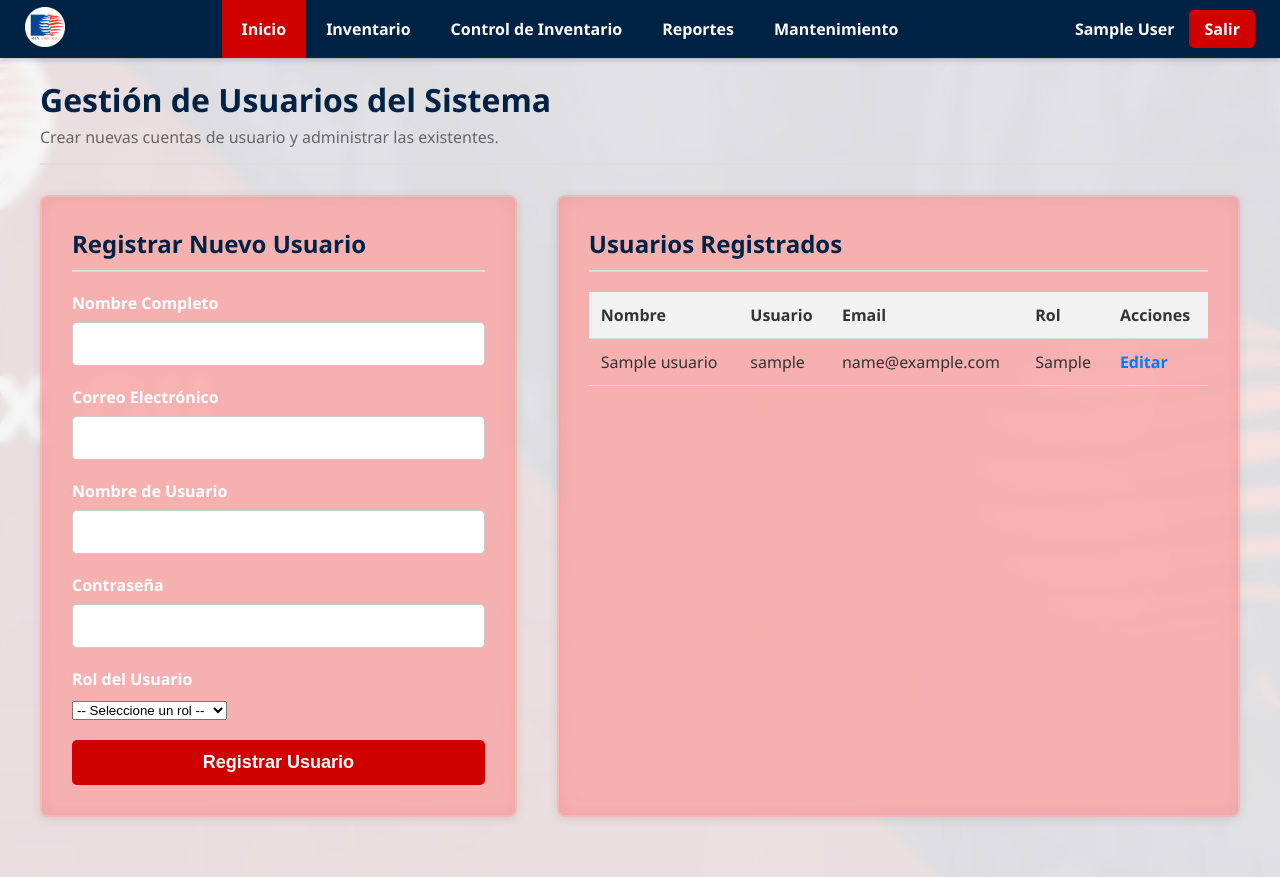
After one commit to rogerrcarvajal/SWIBO, a PHP site: page /pages/gestion_usuarios.php in a window 1280 px wide. The commit adds this page. Run offline with PHP 8.4, Linux system fonts and the light colour scheme; the visitor is signed in with stand-in values (Sample User, id 1); tables that the repository leaves empty or names only in its code hold one stand-in row (values such as "Sample post"); some libraries are stand-ins or nearby versions.

Commit message:
SESION y GESTION DE USUARIO - Actualizaciones varias

```diff
--- a/pages/dashboard.php
+++ b/pages/dashboard.php
@@ -22,7 +22,7 @@ require_once __DIR__ . '/../src/protector.php';
             </header>
 
             <div class="dashboard-widgets">
-                </div>
+            </div>
         </main>
     </div>
 </body>
--- /dev/null
+++ b/pages/gestion_usuarios.php
@@ -0,0 +1,189 @@
+<?php
+// Incluir el protector de sesión para asegurar que el usuario ha iniciado sesión.
+require_once __DIR__ . '/../src/protector.php';
+require_once __DIR__ . '/../src/db.php';
+
+// --- BLOQUE DE CONTROL DE ACCESO ---
+// Solo los administradores pueden acceder a esta página.
+if ($_SESSION['usuario_rol'] !== 'Admin') {
+    // Si no es admin, redirigir al dashboard. Podríamos añadir un mensaje de error.
+    header('Location: dashboard.php');
+    exit();
+}
+
+$mensaje = "";
+
+// --- LÓGICA PARA REGISTRAR UN NUEVO USUARIO ---
+if ($_SERVER["REQUEST_METHOD"] == "POST" && isset($_POST['registrar_usuario'])) {
+    $nombre_completo = $_POST["nombre_completo"] ?? '';
+    $email = $_POST["email"] ?? '';
+    $username = $_POST["username"] ?? '';
+    $password = $_POST["password"] ?? '';
+    $rol = $_POST["rol"] ?? '';
+
+    // Validaciones básicas
+    if (empty($nombre_completo) || empty($email) || empty($username) || empty($password) || empty($rol)) {
+        $mensaje = "⚠️ Todos los campos son obligatorios.";
+    } else {
+        // Verificar que el username o email no existan
+        $check_stmt = $conn->prepare("SELECT id FROM usuarios WHERE username = :username OR email = :email");
+        $check_stmt->execute([':username' => $username, ':email' => $email]);
+
+        if ($check_stmt->rowCount() > 0) {
+            $mensaje = "⚠️ El nombre de usuario o el email ya están registrados.";
+        } else {
+            // Encriptar la contraseña
+            $hashed_password = password_hash($password, PASSWORD_DEFAULT);
+
+            // Insertar el nuevo usuario en la base de datos
+            $sql = "INSERT INTO usuarios (nombre, email, username, password, rol) VALUES (:nombre, :email, :username, :password, :rol)";
+            $insert_stmt = $conn->prepare($sql);
+            $insert_stmt->execute([
+                ':nombre' => $nombre_completo,
+                ':email' => $email,
+                ':username' => $username,
+                ':password' => $hashed_password,
+                ':rol' => $rol
+            ]);
+            $mensaje = "✅ Usuario registrado correctamente.";
+        }
+    }
+}
+
+// --- OBTENER LA LISTA DE USUARIOS EXISTENTES ---
+$usuarios = $conn->query("SELECT id, nombre, username, email, rol FROM usuarios ORDER BY nombre ASC")->fetchAll(PDO::FETCH_ASSOC);
+
+?>
+<!DOCTYPE html>
+<html lang="es">
+<head>
+    <meta charset="UTF-8">
+    <meta name="viewport" content="width=device-width, initial-scale=1.0">
+    <title>SWIBO - Gestión de Usuarios</title>
+    <link rel="stylesheet" href="../public/css/style.css">
+    <style>
+        .main-content { padding: 20px 40px; }
+        .gestion-container {
+            display: flex;
+            flex-wrap: wrap;
+            gap: 40px;
+            margin-top: 20px;
+        }
+        .form-section, .list-section {
+            background-color: rgba(255, 0, 0, 0.274);
+            backdrop-filter:blur(10px);
+            border:2px solid rgba(255,255,255,0.18);
+            padding: 30px;
+            border-radius: 8px;
+            box-shadow: 0 2px 10px rgba(0,0,0,0.1);
+        }
+        .form-section { flex: 1; min-width: 350px; }
+        .list-section { flex: 1.5; min-width: 450px; }
+
+        h2 { color: #002244; border-bottom: 2px solid #ddd; padding-bottom: 10px; margin-top: 0; }
+
+        .user-table { width: 100%; border-collapse: collapse; margin-top: 20px; }
+        .user-table th, .user-table td {
+            text-align: left;
+            padding: 12px;
+            border-bottom: 1px solid #ddd;
+        }
+        .user-table th { background-color: #f2f2f2; }
+        .user-table tr:hover { background-color: #f9f9f9; }
+        .actions a {
+            margin-right: 10px;
+            text-decoration: none;
+            color: #007bff;
+            font-weight: bold;
+        }
+        .actions a.delete { color: #dc3545; }
+
+        .alert-message { padding: 10px; border-radius: 5px; margin-bottom: 15px; color: #fff; }
+        .alert-message.success { background-color: #28a745; }
+        .alert-message.error { background-color: #dc3545; }
+
+    </style>
+</head>
+<body>
+<div class="dashboard-container">
+    <?php require_once __DIR__ . '/../src/templates/navbar.php'; ?>
+
+    <main class="main-content">
+        <header class="main-header">
+            <h1>Gestión de Usuarios del Sistema</h1>
+            <p>Crear nuevas cuentas de usuario y administrar las existentes.</p>
+        </header>
+
+        <div class="gestion-container">
+            <div class="form-section">
+                <h2>Registrar Nuevo Usuario</h2>
+                <?php if ($mensaje): ?>
+                    <p class="alert-message <?php echo strpos($mensaje, '✅') !== false ? 'success' : 'error'; ?>">
+                        <?php echo $mensaje; ?>
+                    </p>
+                <?php endif; ?>
+
+                <form action="gestion_usuarios.php" method="POST">
+                    <div class="input-group">
+                        <label for="nombre_completo">Nombre Completo</label>
+                        <input type="text" id="nombre_completo" name="nombre_completo" required>
+                    </div>
+                    <div class="input-group">
+                        <label for="email">Correo Electrónico</label>
+                        <input type="email" id="email" name="email" required>
+                    </div>
+                    <div class="input-group">
+                        <label for="username">Nombre de Usuario</label>
+                        <input type="text" id="username" name="username" required>
+                    </div>
+                    <div class="input-group">
+                        <label for="password">Contraseña</label>
+                        <input type="password" id="password" name="password" required>
+                    </div>
+                    <div class="input-group">
+                        <label for="rol">Rol del Usuario</label>
+                        <select id="rol" name="rol" required>
+                            <option value="">-- Seleccione un rol --</option>
+                            <option value="Admin">Admin (Administrador)</option>
+                            <option value="Consulta">Consulta</option>
+                        </select>
+                    </div>
+                    <button type="submit" name="registrar_usuario" class="btn-login">Registrar Usuario</button>
+                </form>
+            </div>
+
+            <div class="list-section">
+                <h2>Usuarios Registrados</h2>
+                <table class="user-table">
+                    <thead>
+                        <tr>
+                            <th>Nombre</th>
+                            <th>Usuario</th>
+                            <th>Email</th>
+                            <th>Rol</th>
+                            <th>Acciones</th>
+                        </tr>
+                    </thead>
+                    <tbody>
+                        <?php foreach ($usuarios as $usuario): ?>
+                        <tr>
+                            <td><?php echo htmlspecialchars($usuario['nombre']); ?></td>
+                            <td><?php echo htmlspecialchars($usuario['username']); ?></td>
+                            <td><?php echo htmlspecialchars($usuario['email']); ?></td>
+                            <td><?php echo htmlspecialchars($usuario['rol']); ?></td>
+                            <td class="actions">
+                                <a href="#">Editar</a>
+                                <?php if ($_SESSION['usuario_id'] != $usuario['id']): // No permitir que un admin se elimine a sí mismo ?>
+                                <a href="#" class="delete" onclick="return confirm('¿Está seguro de que desea eliminar a este usuario?');">Eliminar</a>
+                                <?php endif; ?>
+                            </td>
+                        </tr>
+                        <?php endforeach; ?>
+                    </tbody>
+                </table>
+            </div>
+        </div>
+    </main>
+</div>
+</body>
+</html>
--- a/src/db.php
+++ b/src/db.php
@@ -1,13 +1,15 @@
 <?php
+// src/db.php
 $host = "localhost";
 $db = "swibo_db";
 $user = "postgres";
-    $password = "4674";
+$password = "4674"; // Tu contraseña de PostgreSQL
 
 try {
     $conn = new PDO("pgsql:host=$host;dbname=$db", $user, $password);
     $conn->setAttribute(PDO::ATTR_ERRMODE, PDO::ERRMODE_EXCEPTION);
 } catch(PDOException $e) {
-        die("Error en la conexión: " . $e->getMessage());
+    // Si la conexión falla, el script se detendrá y mostrará un error.
+    die("Error en la conexión a la base de datos: " . $e->getMessage());
 }
 ?>
--- a/src/protector.php
+++ b/src/protector.php
@@ -7,7 +7,7 @@ if (session_status() === PHP_SESSION_NONE) {
 }
 
 // Verificar si la variable de sesión del ID de usuario NO está establecida.
-if (!isset($_SESSION['usuario'])) {
+if (!isset($_SESSION['usuario_id'])) {
     // Si no ha iniciado sesión, destruye cualquier dato de sesión residual.
     session_destroy();
 
@@ -16,4 +16,4 @@ if (!isset($_SESSION['usuario'])) {
     header("Location: /swibo/index.php"); // Asegúrate que '/swibo/' es el nombre de tu carpeta de proyecto.
     exit(); // Detiene la ejecución del script de la página actual.
 }
-?>s
+?>
--- a/src/templates/navbar.php
+++ b/src/templates/navbar.php
@@ -26,7 +26,7 @@ $rol_usuario = $_SESSION['usuario_rol'] ?? 'Consulta';
     <div class="nav-logo">
         <img src="/swibo/public/img/logo.png" alt="Logo Bix Oil"> </div>
     <ul class="nav-menu">
-        <li class="active"><a href="/swibo/pages/dashboard.php">Inicio</a></li>
+        <li class="active"><a href="dashboard.php">Inicio</a></li>
         <li class="has-submenu">
             <a href="#">Inventario</a>
             <ul class="submenu">
@@ -45,10 +45,15 @@ $rol_usuario = $_SESSION['usuario_rol'] ?? 'Consulta';
         <li><a href="#">Reportes</a></li>
 
         <?php if ($rol_usuario == 'Admin'): ?>
-            <li><a href="#">Mantenimiento</a></li>
+            <li class="has-submenu">
+            <a href="#">Mantenimiento</a>
+            <ul class="submenu">
+                <li><a href="/swibo/pages/gestion_usuarios.php">Gestion de Usuarios</a></li>
+            </ul>
+        </li>
         <?php endif; ?>
     </ul>
     <div class="nav-user">
         <span><?php echo htmlspecialchars($nombre_usuario); ?></span>
-        <a href="/swibo/pages/logout.php" class="btn-logout">Salir</a> </div>
+        <a href="logout.php" class="btn-logout">Salir</a> </div>
 </nav>
```
Also changed, not shown: index.php (+36 -24 lines). Lines whose indentation alone changed are shown as unchanged.
